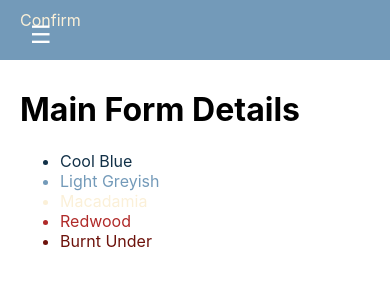
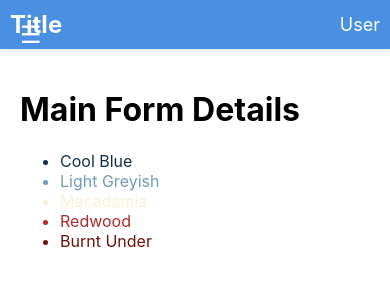
Before and after one commit to rhythm1124/Booking-app-, a React (Create React App) app in the folder bookingapp/: page / in a window 390 px wide. Shown: the top 300 px of the page. Built offline with nearby package versions, Linux system fonts and the light colour scheme.

Commit message:
Update sidecontainer.css

```diff
--- a/bookingapp/src/styles/sidecontainer.css
+++ b/bookingapp/src/styles/sidecontainer.css
@@ -34,7 +34,7 @@
     display: none;
     position: absolute;
     top: 20px;
-    left: 20px;
+    left: 90px; /* Position the hamburger icon to the right of the side container */
     z-index: 1100;
     cursor: pointer;
     font-size: 24px;
@@ -59,6 +59,11 @@
         flex-direction: column;
         align-items: flex-start;
         padding: 10px;
+        display: none; /* Hide menu items by default */
+    }
+
+    .side-container.show ul {
+        display: flex; /* Show menu items when the menu is open */
     }
 
     .side-container.show {
@@ -67,5 +72,6 @@
 
     .hamburger {
         display: block;
+        left: 10px; /* Ensure the hamburger icon is positioned next to the side container */
     }
 }
```
